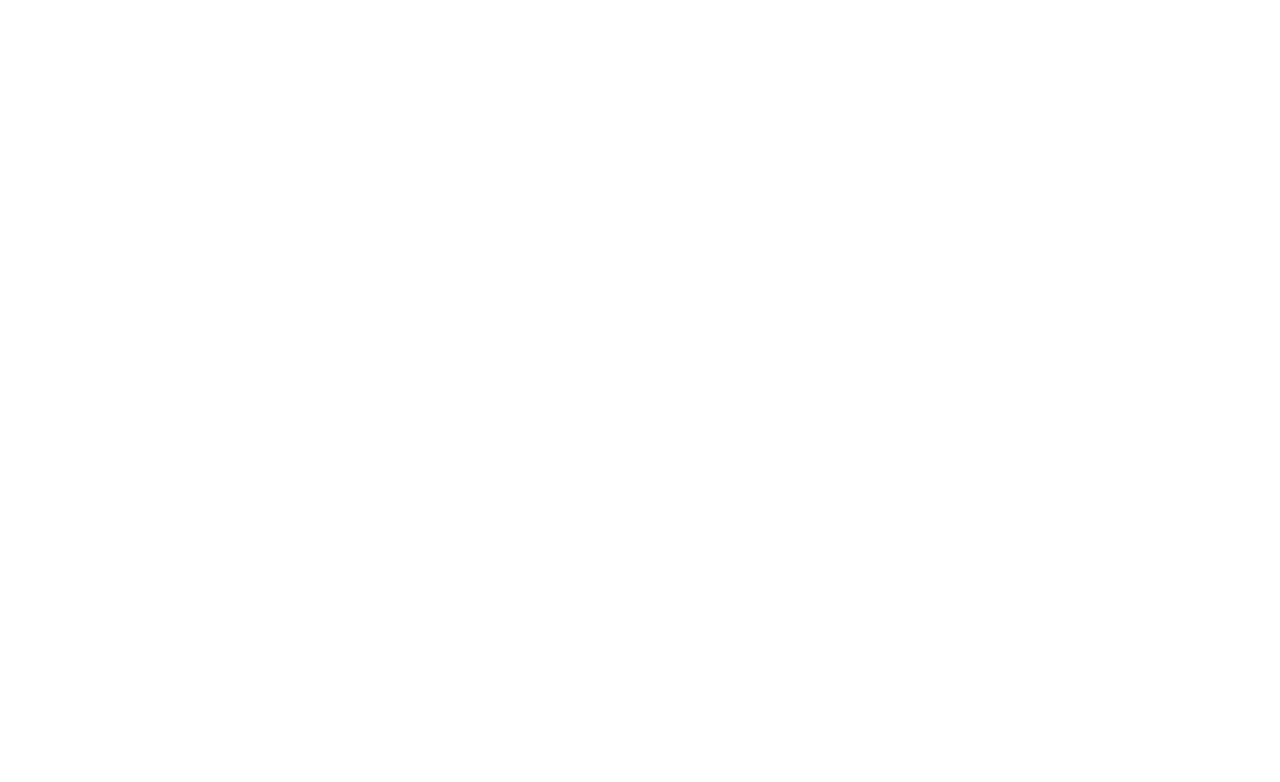
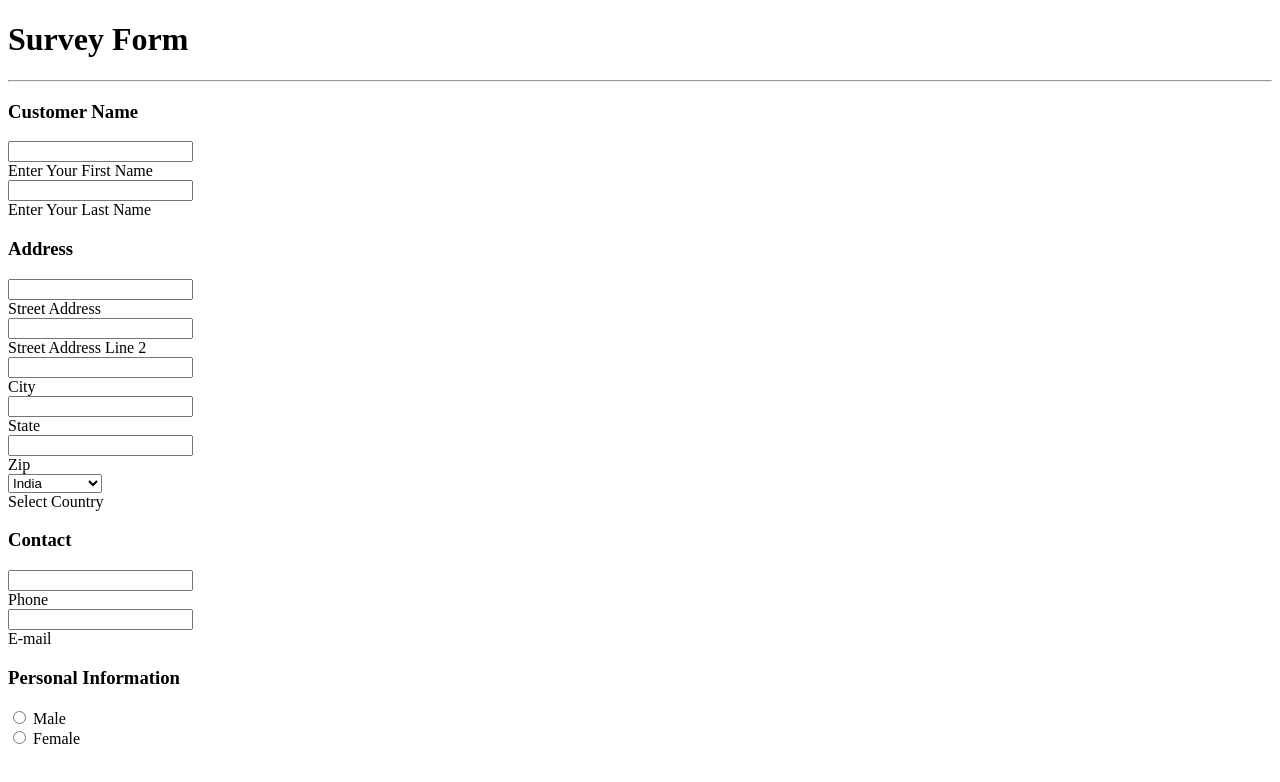
Before and after one commit to Suklapoddar2223/Survey-Form-Practice-work, a plain HTML site: page index.html in a window 1280 px wide. Drawn offline with Linux system fonts and the light colour scheme.

Commit message:
saving changes till personal information

```diff
--- a/index.html
+++ b/index.html
@@ -13,7 +13,131 @@
 </head>
 <body>
     <header>
+        <!--form container-->
+        <div class="container">
+            <h1 class="main-heading">Survey Form</h1>
+            <hr>
+        </div>
 
     </header>
+    <main>
+
+        <!--form start-->
+        <form class="form-class">
+             <!--Name-->
+             <div class="form-control">
+                <div class="headind-field">
+                    <h3 class="field-head">Customer Name</h3>
+                </div>
+
+             <div class="field-inputs">
+                <div class="input-div">
+                    <input type="text" class="form-control-input" id="first-name" name="first name" required>
+                    <div id="first-name-help" class="help-text">Enter Your First Name</div>
+                </div>
+                <div class="field-inputs">
+                    <div class="input-div">
+                        <input type="text" class="form-control-input" id="last-name" name="last name" required>
+                        <div id="last-name-help" class="help-text">Enter Your Last Name</div>
+                    </div>
+
+             </div>
+            </div>
+
+            <!-- Name ends here -->
+
+            <!-- Address starts here -->
+
+            <div class="form-control">
+                <div class="heading-field">
+                    <h3 class="field-head">Address</h3>
+                </div>
+
+                    <div class="input-div">
+                        <input type="text" class="form-control-input" id="street-address" name="street" required>
+                        <div id="street-address-help" class="help-text">Street Address</div>
+                    </div>
+                    <div class="input-div">
+                        <input type="text" class="form-control-input" id="street-address-2" name="street" required>
+                        <div id="street-address-2help" class="help-text">Street Address Line 2</div>
+                    </div>
+                    <div class="input-div">
+                        <input type="text" class="form-control-input" id="city-name" name="city-name" required>
+                        <div id="city-help" class="help-text">City</div>
+
+                        <div class="input-div">
+                            <input type="text" class="form-control-input" id="state-name" name="state-name" required>
+                            <div id="state-name-help" class="help-text">State</div>
+                        </div>
+                        <div class="input-div">
+                            <input type="text" class="form-control-input" id="zip-code" name="zip-code" required>
+                            <div id="zip-code-help" class="help-text">Zip</div>
+
+                            <div class="input-div">
+                                <select type="text" class="form-control-input" name="country" required>
+
+                                <option value="India">India</option>
+                                <option value="Netherlands">Netherlands</option>
+                                <option value="Germany">Germany</option>
+                                <option value="Denmark">Denmark</option>
+                            </select>
+                                <div id="country-help" class="help-text">Select Country</div>
+
+                            </div>
+
+                                </div>
+                            </div>
+                            <!-- Adrees ends here -->
+
+                            <!-- contact details starts here-->
+
+                            <div class="form-control">
+                                <div class="heading-field">
+                                    <h3 class="field-head">Contact</h3>
+
+                           </div>
+                           <div class="field-input">
+                           <div class="input-div">
+                            <input type="text" class="form-control-input" id="phone" name="phone" required>
+                            <div id="phone-help" class="help-text">Phone</div>
+
+                            <div class="input-div">
+                                <input type="text" class="form-control-input" id="email" name="email" required>
+                                <div id="email-help" class="help-text">E-mail</div>
+
+                           <!-- contact details ends here -->
+
+                           <!-- personal details starts here -->
+
+                           <div class="form-control">
+                            <div class="heading-field">
+                                <h3 class="field-head">Personal Information</h3>
+                                </div>
+
+                            <div class="field-input">
+                                <div class="input-div">
+                                    <input type="radio" id="male" name="gender" value="male">
+                                    <label for="male">Male</label><br>
+                                    <input type="radio" id="female" name="gender" value="female">
+                                    <label for="female">Female</label><br>
+
+                                </div>
+                            </div>
+
+
+                           <!-- personal details ends here
+ -->
+
+
+
+                        </div>
+                    </div>
+            </div>
+
+
+
+        </form>
+
+    </main>
 </body>
 </html>
```
